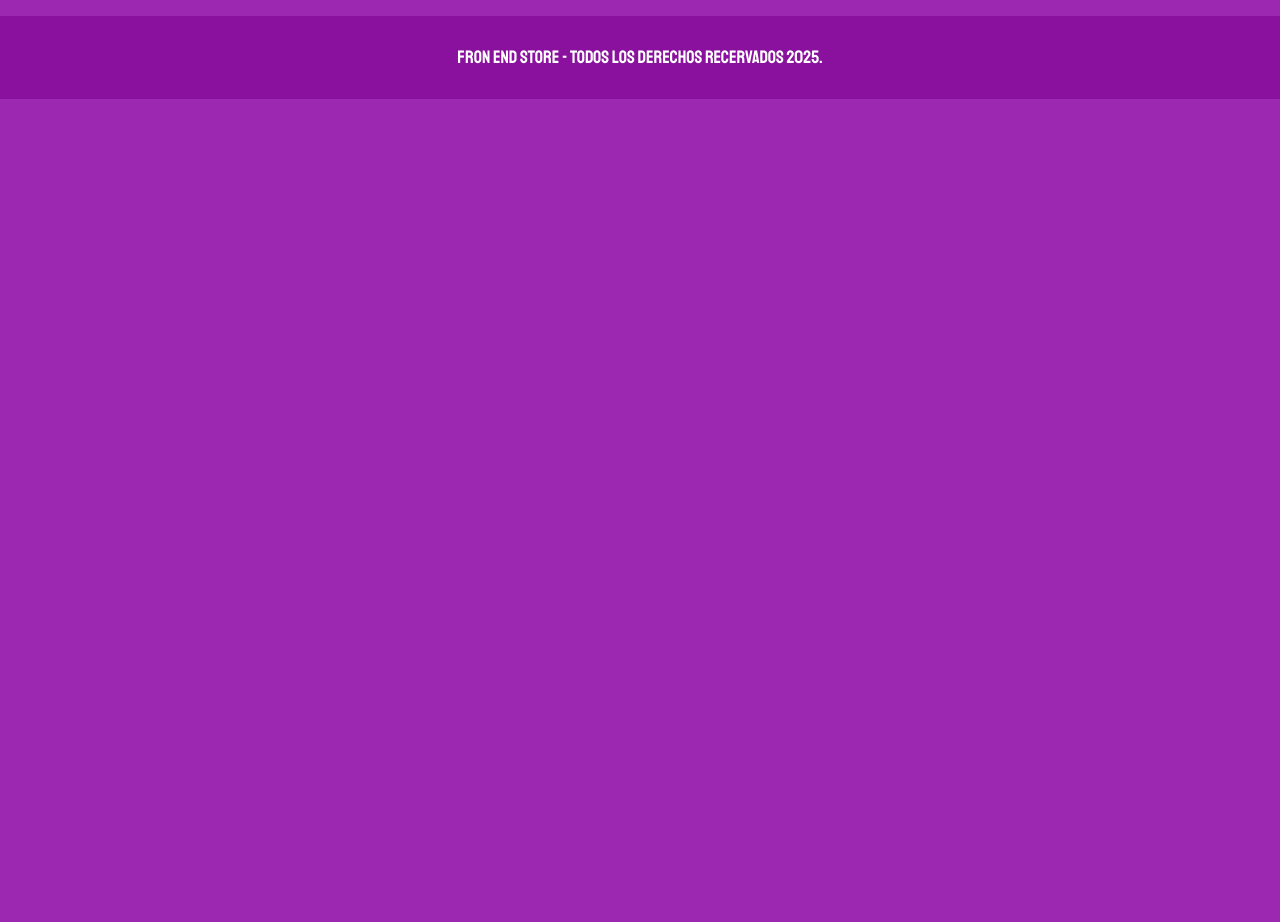
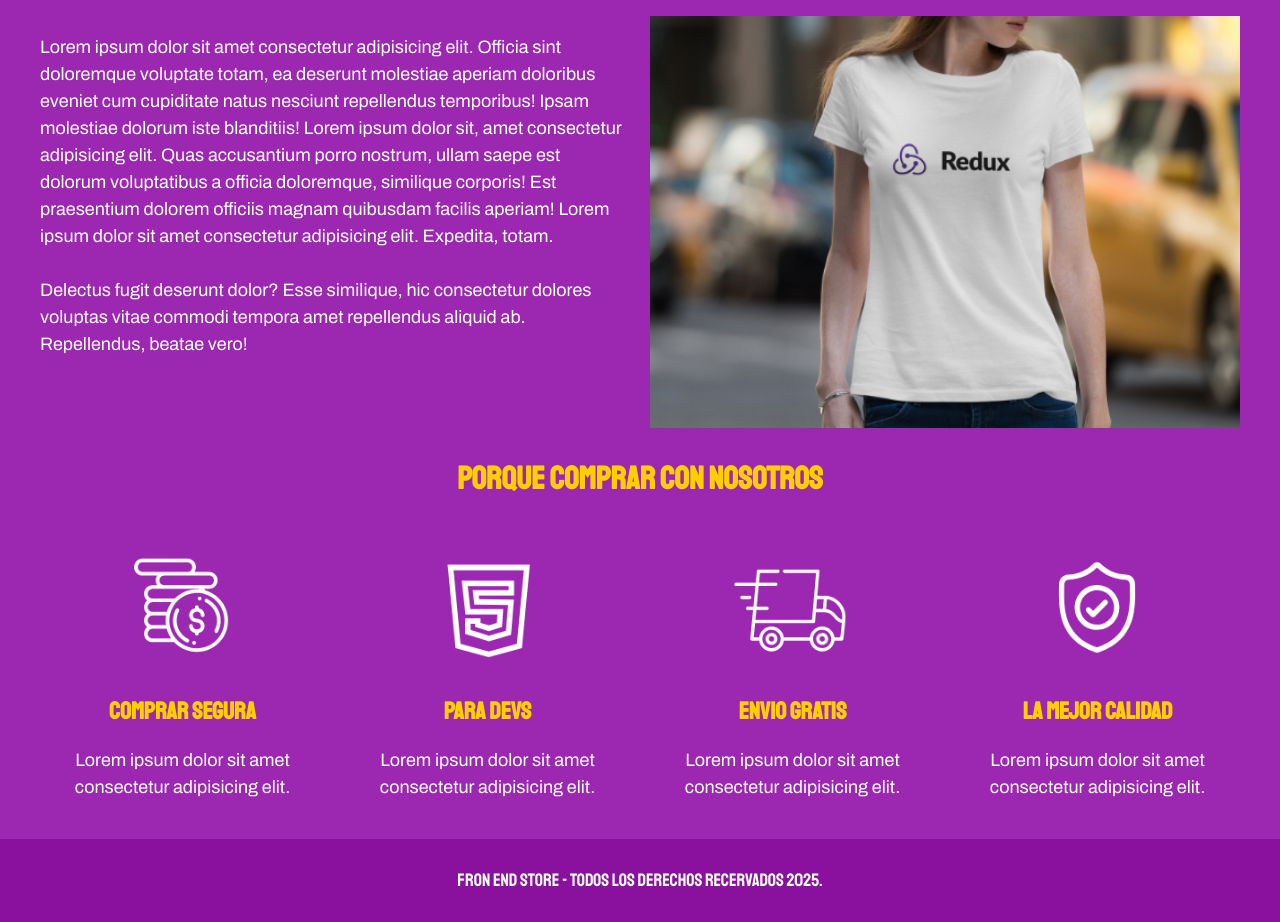
Before and after one commit to JonathanECH/FrontEndStore_inicio, a plain HTML site: page nosotros.html in a window 1280 px wide. Shown: the part 316-1238 px from the top of the page. Before the commit the page ends 800 px from the top, so only its background shows below. Drawn offline with nearby package versions, Linux system fonts and the light colour scheme; a web font is replaced by a local one.

Commit message:
Le agrege la sección sobre nosotros

```diff
--- a/css/styles.css
+++ b/css/styles.css
@@ -122,6 +122,7 @@ h3 {
 }
 
 .producto {
+    border-radius: 1rem;
     background-color: var(--primarioOcuro);
     padding: 1rem;
     font-family: var(--fuentePrincipal);
@@ -151,8 +152,10 @@ h3 {
 /* Graficos */
 .grafico {
     min-height: 30rem;
+    border-radius: 1rem;
     background-size: cover;
     background-repeat: no-repeat;
+    background-position: center;
     grid-column: 1/3;
 }
 
@@ -170,6 +173,43 @@ h3 {
     width: 100%;
 }
 
+/* -----------------------------------------------Sobre nosotros-------------------------------------------------------- */
+.nosotros {
+    display: grid;
+}
+
+.nosotros__imagen {
+    grid-row: 1/2;
+    width: 100%;
+}
+
+.nosotros__contenido--texto {
+    color: var(--blanco);
+    font-family: 'Archivo', Arial, Helvetica, sans-serif
+}
+/*-------- Bloques ----------*/
+.bloques {
+    font-family: 'Archivo' ,Arial, Helvetica, sans-serif;
+    display: grid;
+    grid-template-columns: repeat(2, 1fr);
+    gap: 2rem;
+}
+.bloque__imagen{
+    width: 70%;
+}
+.bloque {
+    text-align: center;
+}
+
+.bloque__titulo {
+    margin: 0;
+}
+
+.bloque p {
+    color: var(--blanco);
+}
+
+
 /* ----------Media Query---------- */
 @media(min-width: 768px) {
     .grid {
@@ -180,4 +220,18 @@ h3 {
         grid-row: 6/5;
         grid-column: 2/4;
     }
+
+    .nosotros {
+        display: grid;
+        grid-template-columns: repeat(2, 1fr);
+        column-gap: 2rem;
+    }
+
+    .nosotros__imagen {
+        grid-row: inherit;
+    }
+
+    .bloques {
+    grid-template-columns: repeat(4, 1fr);
 }
+}
--- a/nosotros.html
+++ b/nosotros.html
@@ -18,11 +18,58 @@
 
     <nav class="navegacion">
         <a class="navegacion__enlace" href="index.html">Tienda</a>
-        <a class="navegacion__enlace navegacion__enlace--activo" href="nosotros.html">Sobre nosotros</a>
+        <a class="navegacion__enlace navegacion__enlace--activo" href="nosotros.html">Nosotros</a>
     </nav>
 
     <main class="contenedor">
-        <h1>Nosotros</h1>
+        <h1>Sobre Nosotros</h1>
+        <div class="nosotros">
+            <div class="nosotros__contenido">
+                <p class="nosotros__contenido--texto">Lorem ipsum dolor sit amet consectetur adipisicing elit. Officia
+                    sint
+                    doloremque voluptate totam, ea deserunt molestiae aperiam doloribus eveniet cum cupiditate natus
+                    nesciunt repellendus temporibus! Ipsam molestiae dolorum iste blanditiis! Lorem ipsum dolor sit,
+                    amet
+                    consectetur adipisicing elit. Quas accusantium porro nostrum, ullam saepe est dolorum voluptatibus a
+                    officia doloremque, similique corporis! Est praesentium dolorem officiis magnam quibusdam facilis
+                    aperiam! Lorem ipsum dolor sit amet consectetur adipisicing elit. Expedita, totam. <br> <br>
+                    Delectus
+                    fugit deserunt dolor? Esse similique, hic consectetur dolores voluptas vitae commodi tempora amet
+                    repellendus aliquid ab. Repellendus, beatae vero!</p>
+            </div>
+            <img class="nosotros__imagen" src="img/nosotros.jpg" alt="">
+
+        </div>
+
+        <section class="contenedor comprar">
+            <h2 class="comprar__titulo">Porque Comprar Con Nosotros</h2>
+            <div class="bloques">
+                <div class="bloque">
+                    <img class="bloque__imagen" src="img/icono_1.png" alt="poque comprar">
+                    <h3 class="bloque__titulo">Comprar Segura</h3>
+                    <p>Lorem ipsum dolor sit amet consectetur adipisicing elit.</p>
+                </div><!--bloque-->
+
+                <div class="bloque">
+                    <img class="bloque__imagen" src="img/icono_2.png" alt="poque comprar">
+                    <h3 class="bloque__titulo">Para Devs</h3>
+                    <p>Lorem ipsum dolor sit amet consectetur adipisicing elit.</p>
+                </div><!--bloque-->
+
+                <div class="bloque">
+                    <img class="bloque__imagen" src="img/icono_3.png" alt="poque comprar">
+                    <h3 class="bloque__titulo">Envio Gratis</h3>
+                    <p>Lorem ipsum dolor sit amet consectetur adipisicing elit.</p>
+                </div><!--bloque-->
+
+                <div class="bloque">
+                    <img class="bloque__imagen" src="img/icono_4.png" alt="poque comprar">
+                    <h3 class="bloque__titulo">La mejor calidad</h3>
+                    <p>Lorem ipsum dolor sit amet consectetur adipisicing elit.</p>
+                </div><!--bloque-->
+
+            </div><!--bloques-->
+        </section>
     </main>
 
     <footer class="footer">
```
Also changed, not shown: index.html (+1 -1 lines), productos.html (+1 -1 lines).
